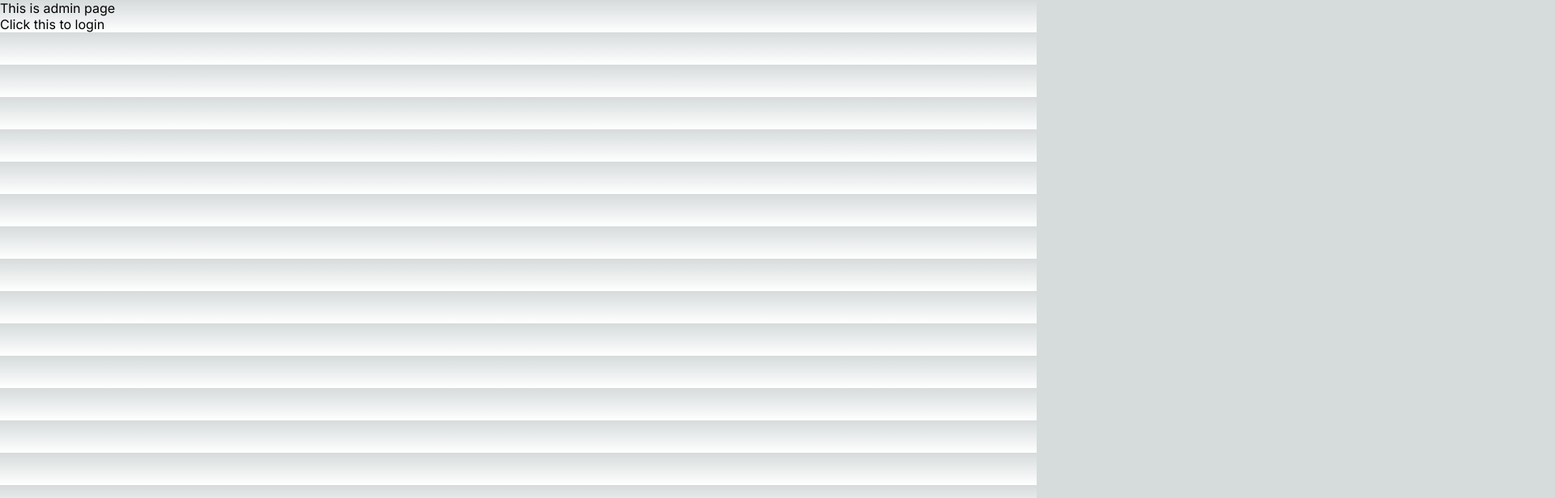
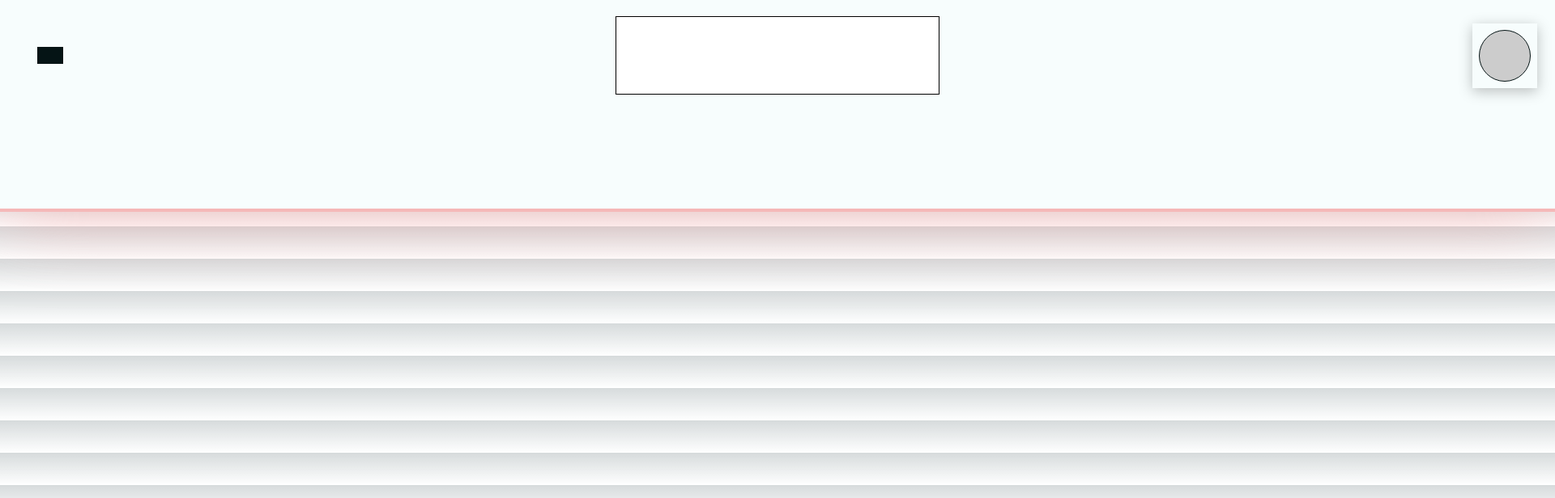
Before and after one commit to ramenguykung/kab-shop, a Next.js app: page /admin in a window 1280 px wide. Shown: the top 616 px of the page at 81% size, 1920 px wide, since content can reach past the window. Built offline with nearby package versions, Linux system fonts and the light colour scheme.

Commit message:
Update README file and update packages version in package-lock.json

```diff
--- a/src/app/admin/page.jsx
+++ b/src/app/admin/page.jsx
@@ -1,10 +1,12 @@
 import Image from "next/image";
 import styles from "../page.module.css";
 import Link from "next/link";
+import Topbar from "../components/Topbar";
 
 export default function admin() {
 	return (
 			<div className={styles.div}>
+				<Topbar/>
 				<p>This is admin page</p>
 				<Link href="/login">Click this to login</Link>
 			</div>
--- /dev/null
+++ b/src/app/components/Topbar.jsx
@@ -0,0 +1,18 @@
+export default function Topbar() {
+  return (
+    <div>
+      <div className="TopBar" style={{width: 1920, height: 262, left: 0, top: 0, position: 'absolute', background: '#F7FDFD', boxShadow: '0px 0px 100px rgba(245, 138, 138, 0.50)', borderBottom: '4px #F5B8B8 solid'}} />
+    <div className="MenuHamburger" style={{width: 80, height: 80, left: 22, top: 28.50, position: 'absolute'}}>
+        <div className="Menu" style={{width: 42, height: 42, left: 19, top: 19, position: 'absolute'}}>
+            <div className="Icon" style={{width: 31.50, height: 21, left: 5.25, top: 10.50, position: 'absolute', background: '#051415'}}></div>
+        </div>
+    </div>
+    <div className="Placeholder" style={{width: 400, height: 97, left: 760, top: 20, position: 'absolute', background: 'white'}}>
+        <div className="Rectangle25" style={{width: 400, height: 97, left: 0, top: 0, position: 'absolute', border: '1px black solid'}}></div>
+    </div>
+    <div className="CircleHolder" style={{width: 80, height: 80, left: 1818, top: 28.50, position: 'absolute', boxShadow: '0px 4px 16px rgba(0, 0, 0, 0.25)'}}>
+        <div className="CircleHolder" style={{width: 64, height: 64, left: 8, top: 8, position: 'absolute', background: '#CCCCCC', borderRadius: 9999, border: '1px #051415 solid'}} />
+    </div>
+  </div>
+  );
+}
--- a/src/app/login/page.jsx
+++ b/src/app/login/page.jsx
@@ -1,6 +1,7 @@
 import Link from "next/link";
 import styles from "../page.module.css";
 import Image from "next/image";
+import Topbar from "../components/Topbar";
 
 export default function login() {
 	return (
@@ -15,8 +16,9 @@ export default function login() {
 
 				<button type="submit">Login</button>
 			</form>
-			<p>Are you an Admin?</p>
+			<p>Are you an Admin?
 			<Link href="/admin">Click Here</Link>
+			</p>
 			<Link href="/">Click here to go to the Homepage</Link>
 		</div>
 	);
--- a/src/app/page.jsx
+++ b/src/app/page.jsx
@@ -1,6 +1,7 @@
 import Image from "next/image";
 import styles from "./page.module.css";
 import Link from "next/link";
+import Topbar from "./components/Topbar";
 
 export default function Home() {
   return (
```
Also changed, not shown: 2 other files (tests, documents, lock files or other folders).
